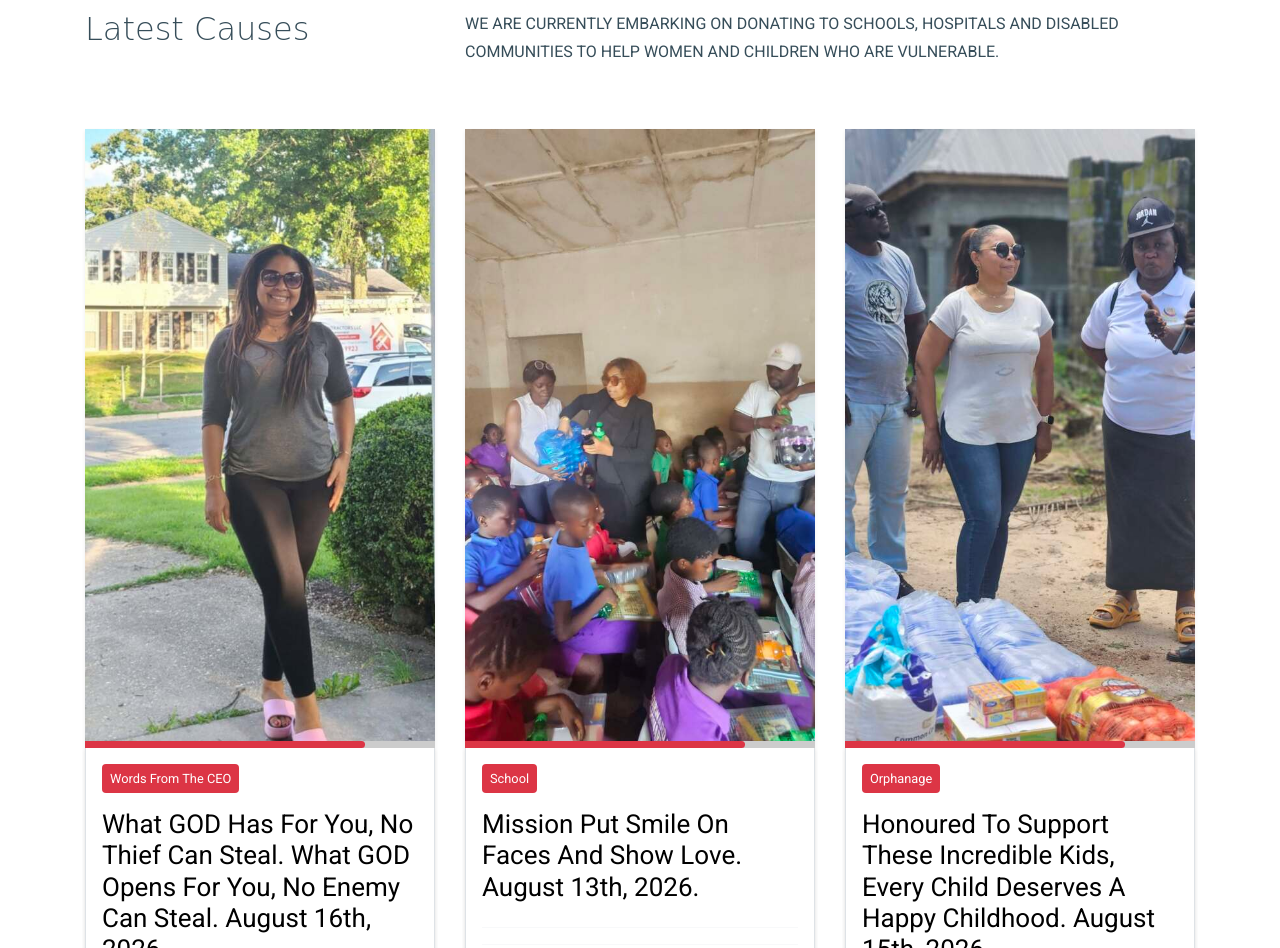
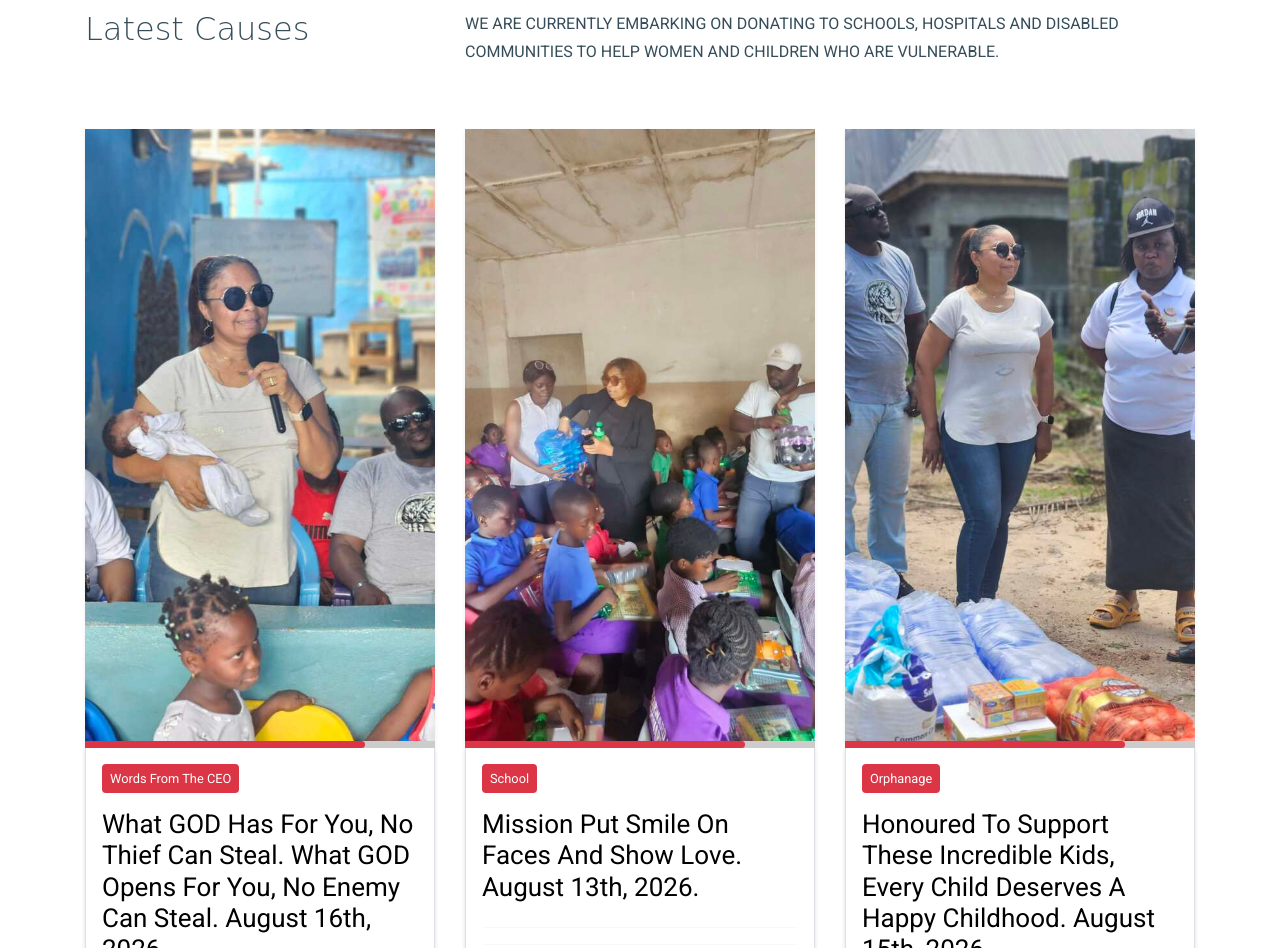
Before and after one commit to salam134/smileforwomen, a plain HTML site: page index.html in a window 1280 px wide. Shown: the part 1340-2288 px from the top of the page. Drawn offline with nearby package versions, Linux system fonts and the light colour scheme; files whose address does not match are found by name; a web font is replaced by a local one.

Commit message:
Update index.html

```diff
--- a/index.html
+++ b/index.html
@@ -191,7 +191,7 @@
               <div class="cause shadow-sm">
 
                 <a href="#" class="cause-link d-block">
-                  <img src="lin.jpg" alt="Image" class="img-fluid">
+                  <img src="abc.jpg" alt="Image" class="img-fluid">
                   <div class="custom-progress-wrap">
 
                     <div class="custom-progress-inner">
```
